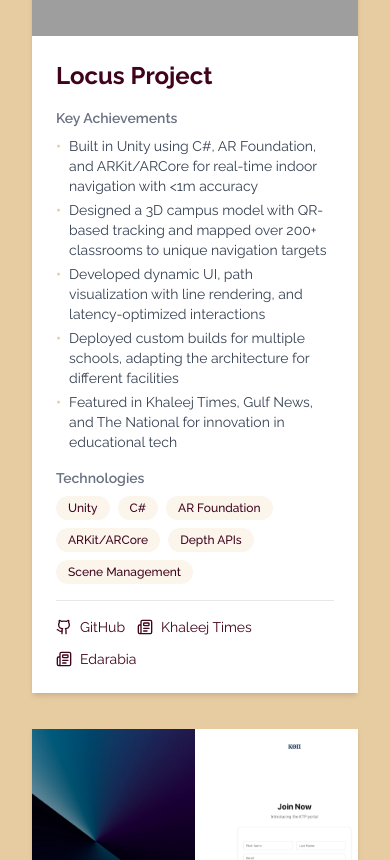
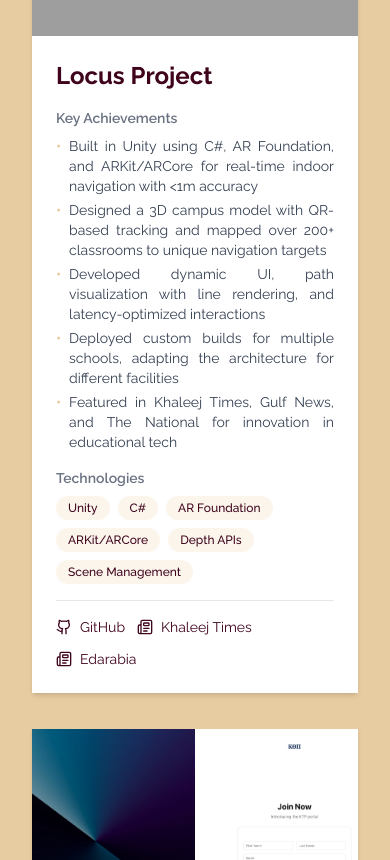
Before and after one commit to Aadvait-Hirde/aadvait.com, a Next.js app: page / in a window 390 px wide. Shown: the part 11140-12000 px from the top of the page. Built offline with nearby package versions, Linux system fonts and the light colour scheme; grey boxes are pictures that could not be loaded.

Commit message:
15. more tweaks

```diff
--- a/components/ContactSection.tsx
+++ b/components/ContactSection.tsx
@@ -47,7 +47,7 @@ export default function ContactSection() {
 
         <div className="grid grid-cols-1 lg:grid-cols-2 gap-12 lg:gap-16">
           {/* Left side - Contact Information */}
-          <div>
+          <div className="text-center lg:text-left">
             <h3 className="text-3xl font-bold text-[#3f031c] mb-6">
               Contact Information
             </h3>
@@ -55,7 +55,7 @@ export default function ContactSection() {
               Feel free to reach out to me for collaboration, opportunities, or just to say hello. I'm always open to discussing new projects and ideas.
             </p>
 
-            <div className="space-y-6">
+            <div className="space-y-6 flex flex-col items-center lg:items-start">
               {/* Email */}
               <div className="flex items-start gap-4">
                 <div className="w-12 h-12 bg-[#e8cca1]/70 rounded-lg flex items-center justify-center shrink-0">
--- a/components/HeroSection.tsx
+++ b/components/HeroSection.tsx
@@ -107,8 +107,8 @@ export default function HeroSection({ onScrollToWork }: HeroSectionProps) {
            </div>
          </div>
 
-         {/* E-signature - Bottom Right */}
-        <div className="absolute bottom-35 right-15 hidden lg:block opacity-100">
+        {/* E-signature - Bottom Right - Positioned relative to the bottom */}
+       <div className="absolute bottom-8 right-16 xl:bottom-12 xl:right-20 hidden lg:block opacity-100 z-20">
          <Image
            src="/images/hero/aadvait-esign.png"
            alt="Aadvait Signature"
--- a/components/ProjectCard.tsx
+++ b/components/ProjectCard.tsx
@@ -49,7 +49,7 @@ export default function ProjectCard({
             <p className="text-sm font-semibold text-gray-500 mb-2">Key Achievements</p>
             <ul className="space-y-1">
               {achievements.map((achievement, index) => (
-                <li key={index} className="text-sm text-gray-700 flex">
+                <li key={index} className="text-sm text-gray-700 flex text-justify">
                   <span className="mr-2 text-[#e8cca1] font-bold">•</span>
                   <span>{achievement}</span>
                 </li>
```
Lines whose indentation alone changed are shown as unchanged.
